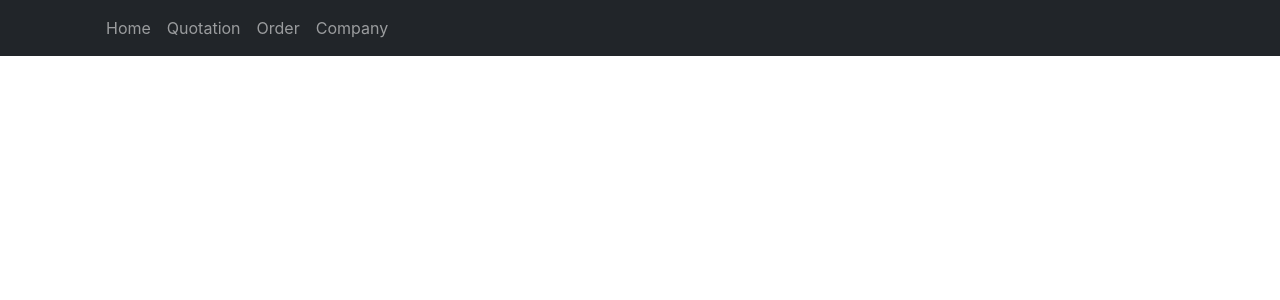
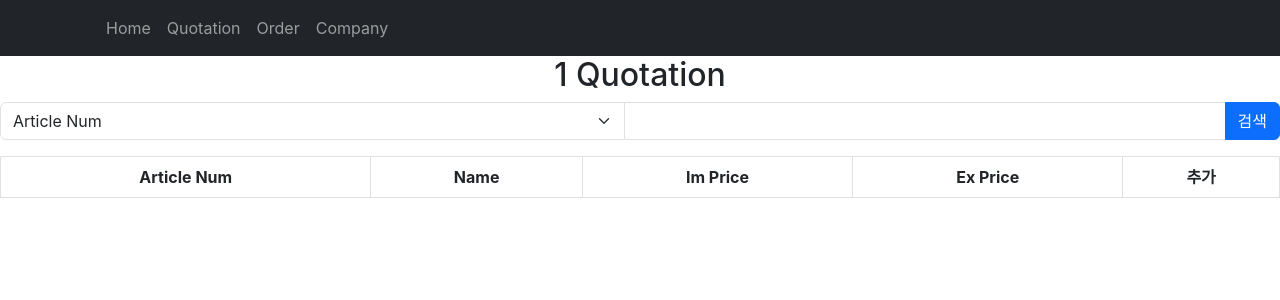
Before and after one commit to Yj6142/Management_V2, a React (Create React App) app: page /quotation/1 in a window 1280 px wide. Shown: the top 300 px of the page. Built offline with nearby package versions, Linux system fonts and the light colour scheme.

Commit message:
Feat. Item 검색 기능 추가 및 수정시 모달 창 생성

```diff
--- a/src/App.js
+++ b/src/App.js
@@ -9,7 +9,7 @@ function App() {
         <div className="App">
             <NavigationBar></NavigationBar>
             <Routes>
-            <Route path="/quotation" element={<QuotationPage></QuotationPage>}>견적 등록 페이지</Route>
+                <Route path="/quotation/:companyName" element={<QuotationPage></QuotationPage>}>견적 등록 페이지</Route>
                 <Route path="/company" element={<CompanyPage></CompanyPage>}>회사 리스트</Route>
             </Routes>
         </div>
--- a/src/api/QuotationApi.js
+++ b/src/api/QuotationApi.js
@@ -0,0 +1,13 @@
+import axios from "axios";
+
+const searchItem = async (data) => {
+
+    try{
+        const response = await axios.post("http://localhost:8080/search",data)
+        return response.data;
+    } catch (e) {
+        console.log("데이터를 불러오지 못했습니다.");
+    }
+}
+
+export {searchItem};
--- a/src/components/CompanyList.js
+++ b/src/components/CompanyList.js
@@ -1,4 +1,5 @@
 import {Button, Table} from "react-bootstrap";
+import {Link} from "react-router-dom";
 
 function CompanyList({data, onDelete, onEdit}) {
     return (
@@ -9,6 +10,8 @@ function CompanyList({data, onDelete, onEdit}) {
                     <th>Company Name</th>
                     <th>Currency</th>
                     <th>Default Price</th>
+                    <th>Quotation</th>
+                    <th>Order</th>
                     <th>Edit</th>
                     <th>Delete</th>
                 </tr>
@@ -20,6 +23,8 @@ function CompanyList({data, onDelete, onEdit}) {
                             <td>{item.name}</td>
                             <td>{item.currency}</td>
                             <td>{item.defaultDiscount}</td>
+                            <td><Link to={`/quotation/${item.name}`}>quotation</Link></td>
+                            <td><Link to={`/order/${item.name}`}>order</Link></td>
                             <td><Button variant="secondary" size="sm" onClick={()=>{
                                 onEdit(item.id);
                             }}>EDIT</Button></td>
--- /dev/null
+++ b/src/components/EditModal.js
@@ -0,0 +1,39 @@
+import Button from 'react-bootstrap/Button';
+import Form from 'react-bootstrap/Form';
+import Modal from 'react-bootstrap/Modal';
+
+function EditModal({show,handleClose,existingPrice}) {
+
+    return (
+        <>
+            <Modal show={show} onHide={handleClose}>
+                <Modal.Header closeButton>
+                    <Modal.Title>Edit Price</Modal.Title>
+                </Modal.Header>
+                <Modal.Body>
+                    <Form>
+                        <Form.Group className="mb-3" controlId="exampleForm.ControlInput1">
+                            <Form.Label>Price</Form.Label>
+                            <Form.Control
+                                type="number"
+                                placeholder={existingPrice}
+                                autoFocus
+                            />
+                        </Form.Group>
+                    </Form>
+                </Modal.Body>
+                <Modal.Footer>
+                    <Button variant="secondary" onClick={handleClose}>
+                        Close
+                    </Button>
+                    <Button variant="primary" onClick={handleClose}>
+                        Save
+                    </Button>
+                </Modal.Footer>
+            </Modal>
+        </>
+
+    );
+}
+
+export default EditModal;
--- /dev/null
+++ b/src/components/ItemSearchBox.js
@@ -0,0 +1,23 @@
+import {Button, Form, InputGroup} from "react-bootstrap";
+
+function ItemSearchBox({onChange, onSearch, initialForm}){
+
+    return (
+        <div>
+            <Form onSubmit={onSearch}>
+                <InputGroup className="mb-3">
+                    <Form.Select variant="outline-secondary" title="검색 방법" name="searchOption" onChange={onChange}
+                                 value={initialForm.searchOption} id="input-group-dropdown-1">
+                        <option value="1">Article Num</option>
+                        <option value="2">name</option>
+                    </Form.Select>
+                    <Form.Control name="searchData" onChange={onChange} value={initialForm.searchData}/>
+                    <Button type="submit">검색</Button>
+                </InputGroup>
+            </Form>
+        </div>
+    );
+
+}
+
+export default ItemSearchBox;
--- /dev/null
+++ b/src/components/ItemTable.js
@@ -0,0 +1,50 @@
+import {Button, Table} from "react-bootstrap";
+import {useState} from "react";
+import EditModal from "./EditModal";
+
+function ItemTable({data}){
+
+    const [show, setShow] = useState(false);
+    const [existingPrice, setExistingPrice] = useState(0);
+    const handleShow = (id) => {
+        setShow(true);
+        const editItem = data.find(n => n.id === id);
+        setExistingPrice(editItem.exPrice);
+    }
+    const handleClose = () => setShow(false);
+
+    return (
+        <div>
+            <Table striped hover bordered>
+                <thead>
+                <tr>
+                    <th>Article Num</th>
+                    <th>Name</th>
+                    <th>Im Price</th>
+                    <th>Ex Price</th>
+                    <th>추가</th>
+                </tr>
+                </thead>
+                <tbody>
+                {
+                    data.map(item => (
+                        <tr key={item.id}>
+                            <td>{item.articleNum}</td>
+                            <td>{item.name}</td>
+                            <td>{item.price}</td>
+                            <td>{item.exPrice} <Button onClick={()=>{
+                                handleShow(item.id);
+                            }}>수정</Button></td>
+                            <td><Button>추가</Button></td>
+                        </tr>
+                    ))
+                }
+                </tbody>
+            </Table>
+            <EditModal show={show} handleClose={handleClose} existingPrice={existingPrice}></EditModal>
+        </div>
+    );
+
+}
+
+export default ItemTable;
--- a/src/pages/CompanyPage.js
+++ b/src/pages/CompanyPage.js
@@ -15,7 +15,7 @@ function CompanyPage() {
     const [editNum, setEditNum] = useState();
 
     //초기 데이터 불러오기
-    const handleLoadClick = async ()=> {
+    const handleLoad = async ()=> {
         try {
             const company = await getCompanyList();
             setCompanyList(company);
@@ -69,6 +69,11 @@ function CompanyPage() {
             try {
                 const newCompany = await addCompany(submitData);
                 setCompanyList(prevCompanyList => [...prevCompanyList, newCompany]);
+                setInitialValue({
+                    name: '',
+                    currency: '',
+                    defaultDiscount: '',
+                });
             } catch (e) {
                 console.log("데이터 업데이트 하는데 오류가 발생했습니다.");
             }
@@ -108,17 +113,17 @@ function CompanyPage() {
     }
 
     useEffect(() => {
-        handleLoadClick();
+        handleLoad();
     }, []);
 
     return(
         <div className="Container">
             <h2>Company List</h2>
             <CompanyAddForm
-                            onSubmit={handleSubmit}
-                            initialValue={initialValue}
-                            edit={edit}
-                            onChange={handleChange}
+                onSubmit={handleSubmit}
+                initialValue={initialValue}
+                edit={edit}
+                onChange={handleChange}
             />
             <CompanyList data={companyList}
                          onDelete={handleDelete}
--- a/src/pages/QuotationPage.js
+++ b/src/pages/QuotationPage.js
@@ -1,25 +1,57 @@
-import {Button, Col, Form, Row} from "react-bootstrap";
-import ItemBox from "../components/ItemBox";
+import ItemTable from "../components/ItemTable";
+import {useParams} from "react-router-dom";
+import ItemSearchBox from "../components/ItemSearchBox";
+import {useState} from "react";
+import {searchItem} from "../api/QuotationApi";
 
 function QuotationPage() {
+
+    const {companyName} = useParams();
+    const [initialForm, setInitialForm] = useState({
+        searchOption : 1,
+        searchData : '',
+    })
+    const [item, setItem] = useState([]);
+
+    const handleChange = (e) => {
+        setInitialForm({
+            ...initialForm,
+            [e.target.name]: e.target.value,
+        });
+    }
+
+    const handleSearch = async (e) =>{
+        e.preventDefault();
+
+        const formData = new FormData(e.target);
+        formData.append("companyName", companyName);
+        const searchData = {};
+
+        formData.forEach((value, key) => {
+            searchData[key] = value;
+        })
+
+        try{
+            const findItem = await searchItem(searchData);
+            setItem(findItem);
+            setInitialForm({
+                searchOption: 1,
+                searchData: '',
+            })
+        } catch (e) {
+            console.log("아이템을 검색하지 못했습니다.");
+        }
+    }
+
     return (
         <div>
-            <h2 className="p-2">Quotation</h2>
-            <Form className="p-2">
-                <Row>
-                    <Col xs="auto">
-                        <Form.Select>
-                            <option>select company ...</option>
-                            <option value="1">cnc</option>
-                            <option value="2">ks</option>
-                        </Form.Select>
-                    </Col>
-                    <Col>
-                        <Button>선택</Button>
-                    </Col>
-                </Row>
-            </Form>
-            <ItemBox></ItemBox>
+            <h2>{companyName} Quotation</h2>
+            <ItemSearchBox
+                initialForm={initialForm}
+                onChange={handleChange}
+                onSearch={handleSearch}
+            />
+            <ItemTable data={item}></ItemTable>
         </div>
     );
 }
```
Lines whose indentation alone changed are shown as unchanged.
